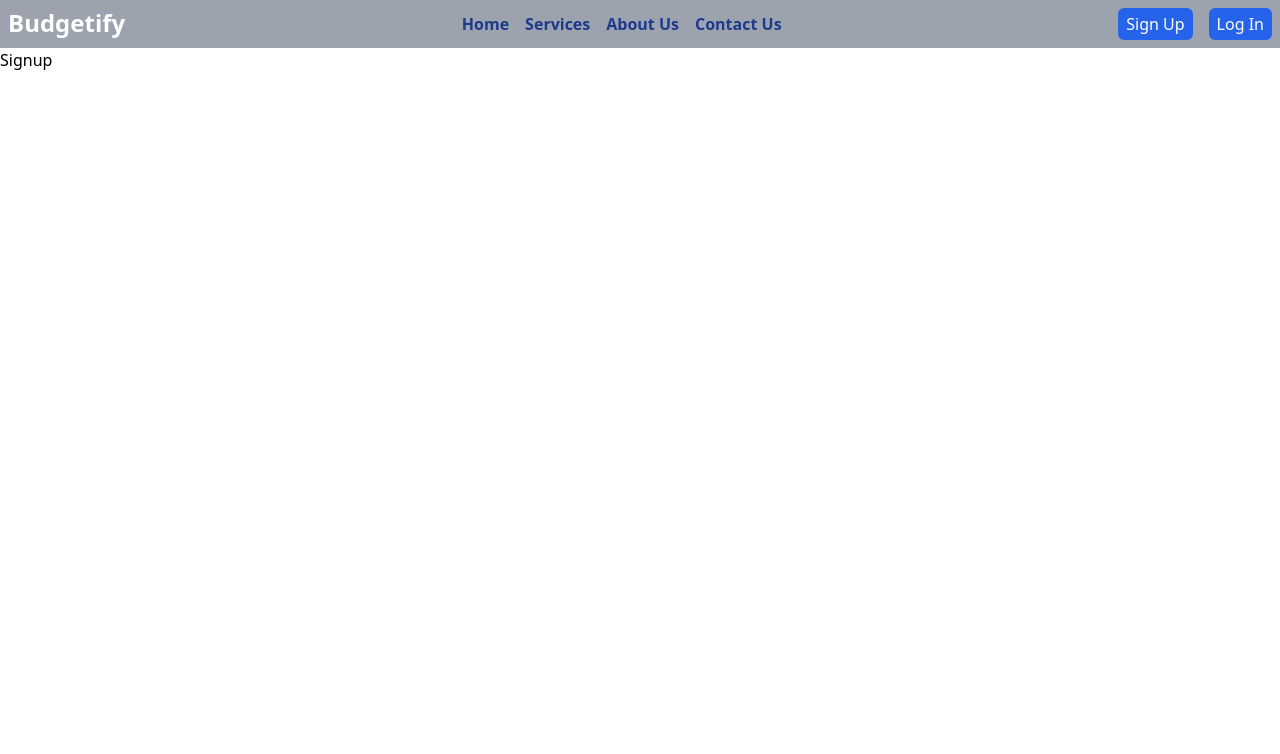
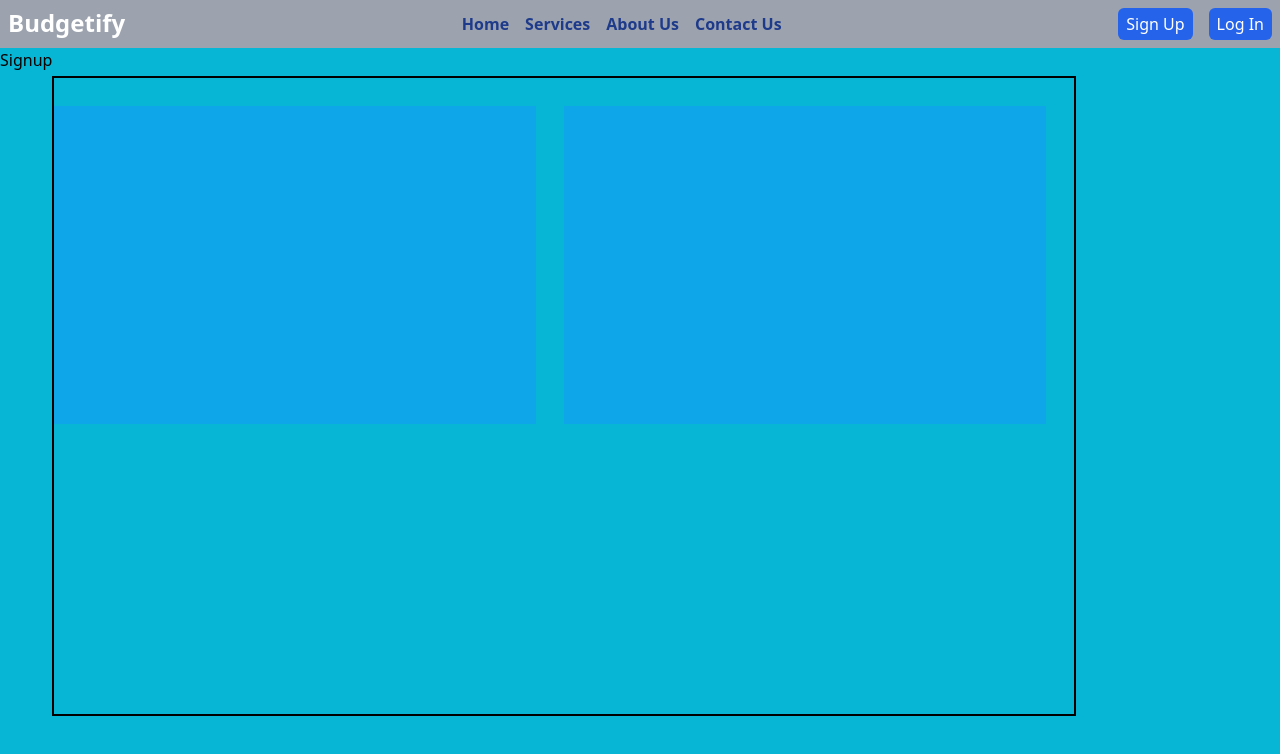
Before and after one commit to prathambhasindrive/budgetify-client, a React (Create React App) app: page /signup in a window 1280 px wide. Shown: the top 754 px of the page. Built offline with nearby package versions, Linux system fonts and the light colour scheme.

Commit message:
signup page

```diff
--- a/src/pages/Signup.js
+++ b/src/pages/Signup.js
@@ -2,8 +2,17 @@ import React from 'react';
 
 const Signup = () => {
     return (
-        <div>
-            <h1>Signup</h1>
+        <div className='flex w-screen h-screen  bg-cyan-500 '>
+
+            <h1 className='justify-center'>Signup</h1>
+            <div className='innerDiv flex flex-row border-2  border-black h-4/5 w-4/5 my-7'>
+            <div className=" leftDiv flex flex-column bg-sky-500 h-3/6 w-3/6 my-7 ">
+
+            </div>
+            <div className='rightDiv flex flex-column bg-sky-500 h-3/6 w-3/6 my-7 mx-7'>
+
+            </div>
+            </div>
         </div>
      );
 }
```
